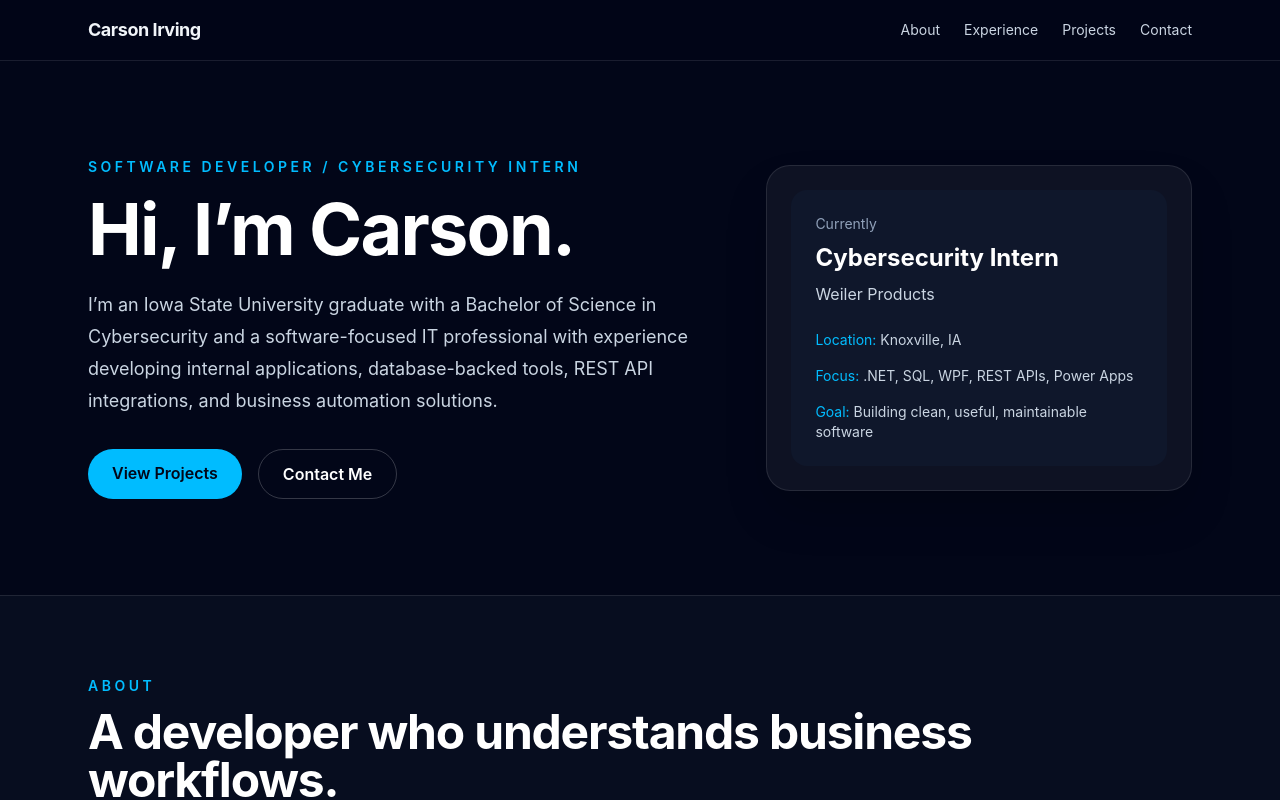
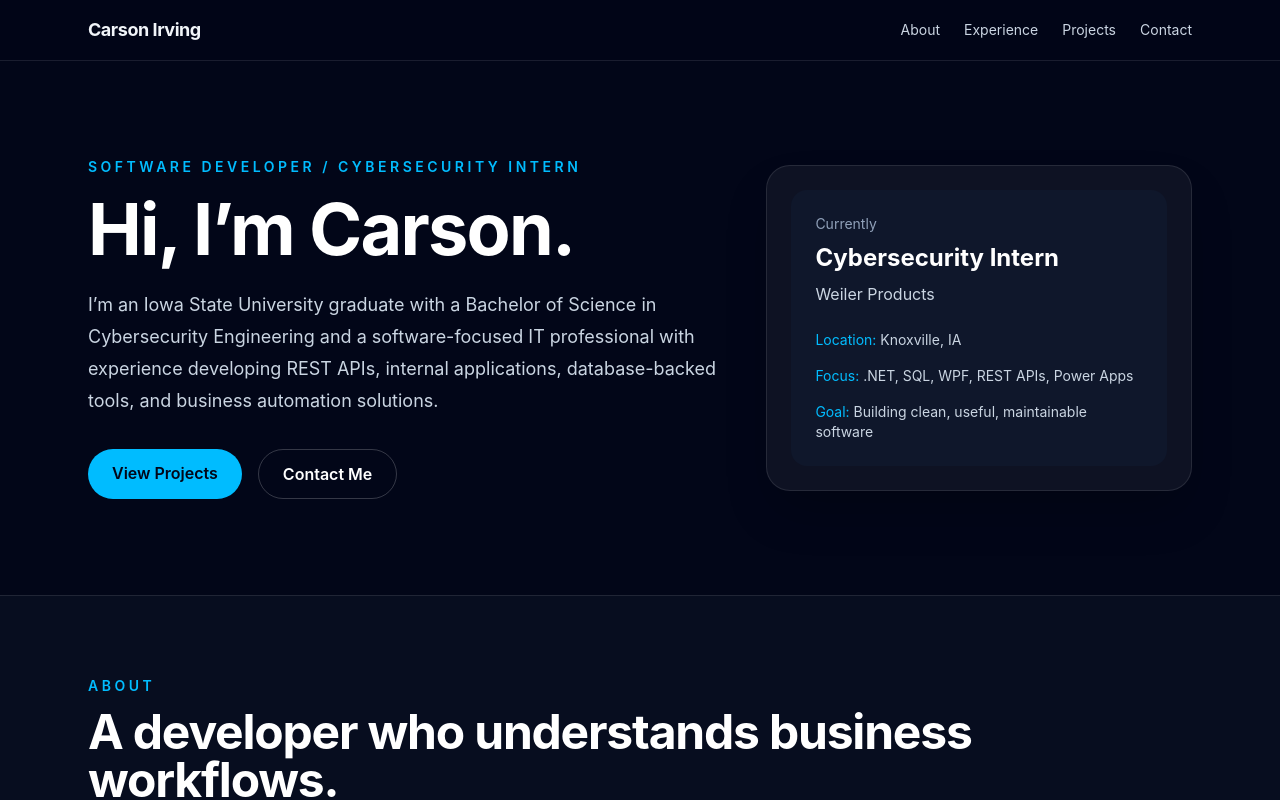
Before and after one commit to carsoni4/carsoni4.github.io, a React (Vite) app: page / in a window 1280 px wide. Shown: the top 800 px of the page. Built offline with nearby package versions, Linux system fonts and the light colour scheme.

Commit message:
Work experience update

```diff
--- a/src/App.tsx
+++ b/src/App.tsx
@@ -115,9 +115,9 @@ function Hero() {
         </h1>
 
         <p className="mt-6 max-w-2xl text-lg leading-8 text-slate-300">
-          I’m an Iowa State University graduate with a Bachelor of Science in Cybersecurity
-          and a software-focused IT professional with experience developing internal applications,
-          database-backed tools, REST API integrations, and business automation solutions.
+          I’m an Iowa State University graduate with a Bachelor of Science in Cybersecurity Engineering
+          and a software-focused IT professional with experience developing REST APIs, internal applications,
+          database-backed tools, and business automation solutions.
         </p>
 
         <div className="mt-8 flex flex-wrap gap-4">
```
